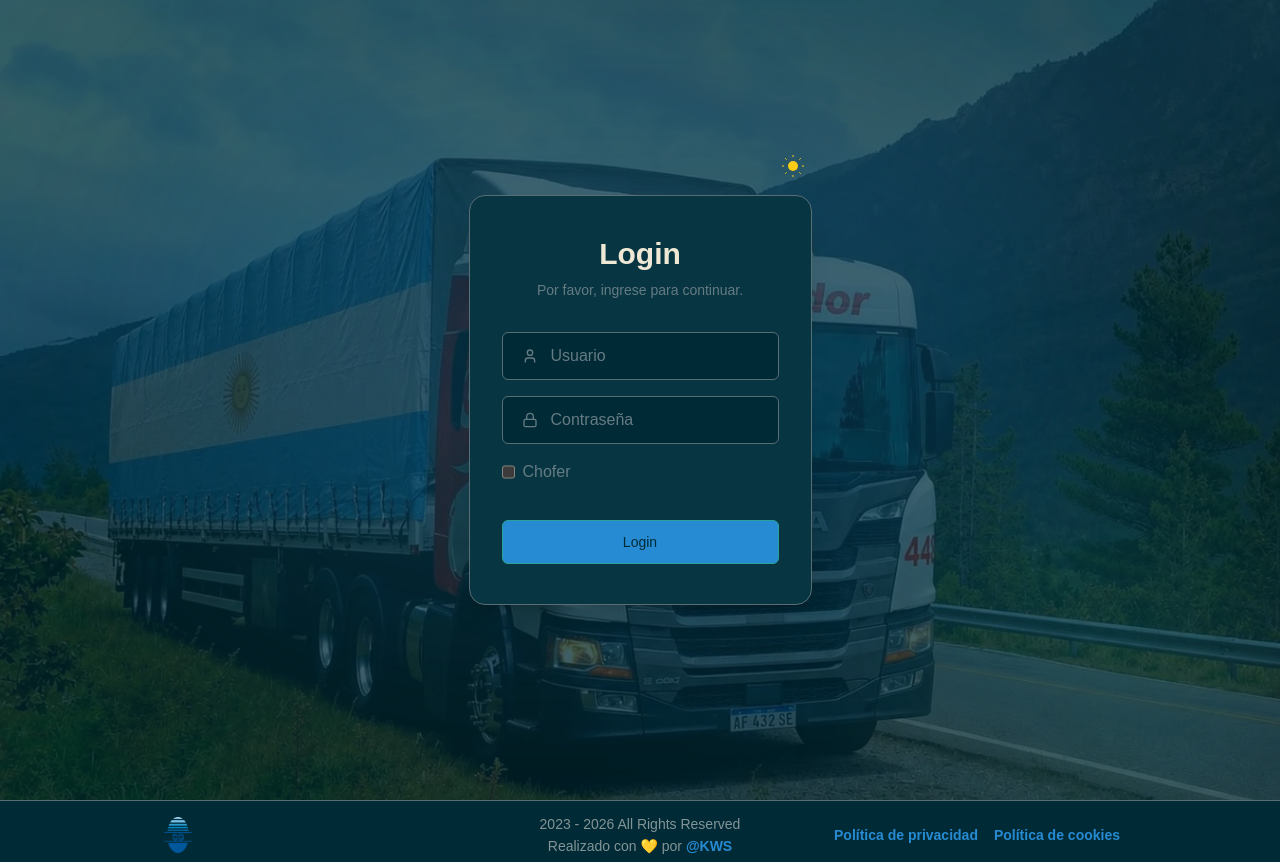
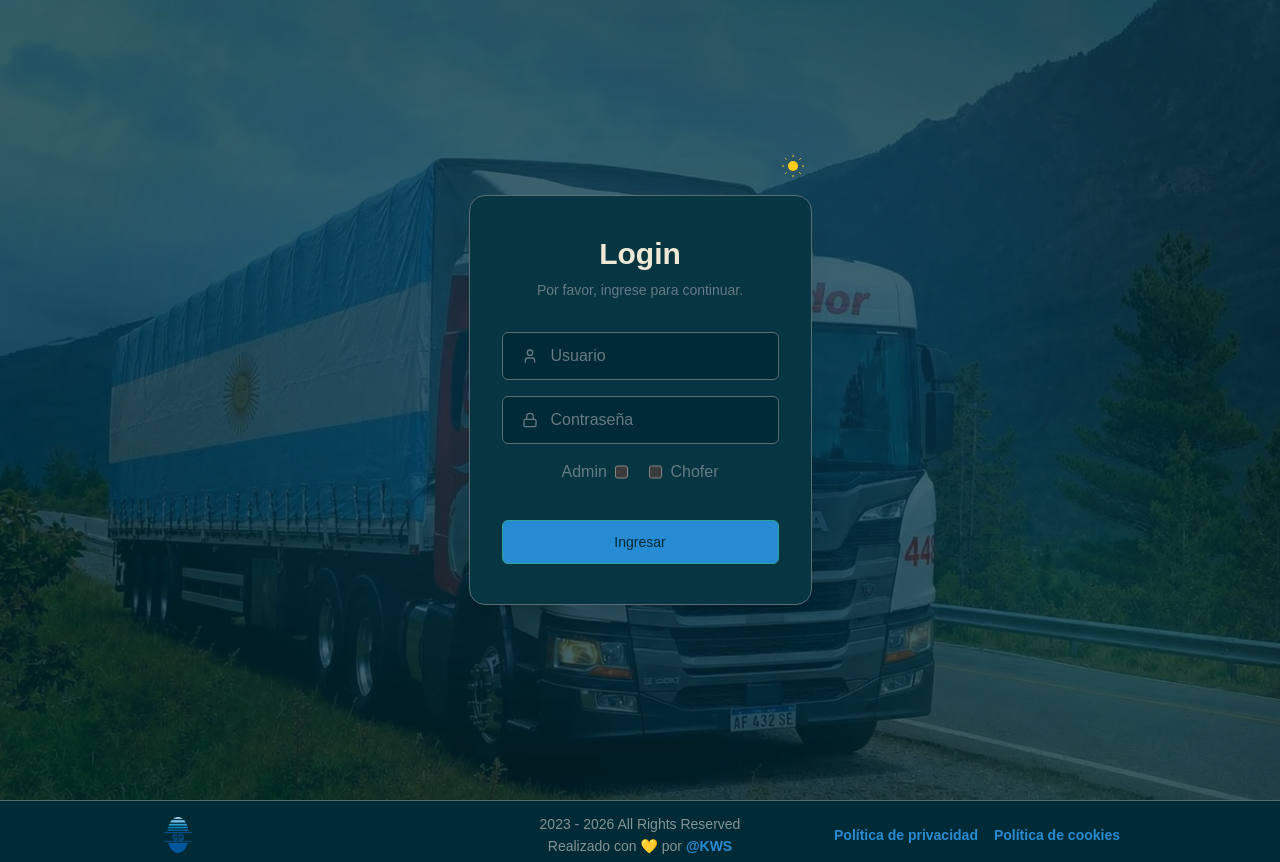
Before and after one commit to Kapelu/create-mdx, a Next.js app: page /login in a window 1280 px wide. Built offline with nearby package versions, Linux system fonts and the light colour scheme; a web font is replaced by a local one.

Commit message:
✔ Update 05-07-2026

```diff
--- a/src/components/ui/Login.tsx
+++ b/src/components/ui/Login.tsx
@@ -109,15 +109,24 @@ export default function Login() {
           />
         </div>
 
-        <div className='mt-1 flex items-center justify-start'>
-          <label className='flex cursor-pointer items-center gap-2 text-text text-muted'>
+        <div className='mt-1 flex items-center justify-between'>
+          <label className='flex cursor-pointer items-center pl-15 gap-2 text-text text-muted'>
+            Admin
             <Input
               type='checkbox'
               name='opciones'
               value='opcion1'
               className='h-4 w-4'
             />
-            Chofer
+          </label>
+          <label className='flex cursor-pointer items-center pr-15 gap-2 text-text text-muted'>
+            <Input
+              type='checkbox'
+              name='opciones'
+              value='opcion1'
+              className='h-4 w-4'
+              />
+              Chofer
           </label>
         </div>
 
@@ -128,8 +137,8 @@ export default function Login() {
         <Button
           type='submit'
           disabled={loading}
-          className='mt-6 h-11 w-full rounded-full bg-primary font-medium text-background transition-opacity hover:opacity-90'>
-          {loading ? 'Ingresando...' : 'Login'}
+          className='mt-6 h-11 w-full rounded-full bg-primary font-medium text-background transition-opacity hover:opacity-70'>
+          {loading ? 'Ingresando...' : 'Ingresar'}
         </Button>
       </form>
 
```
